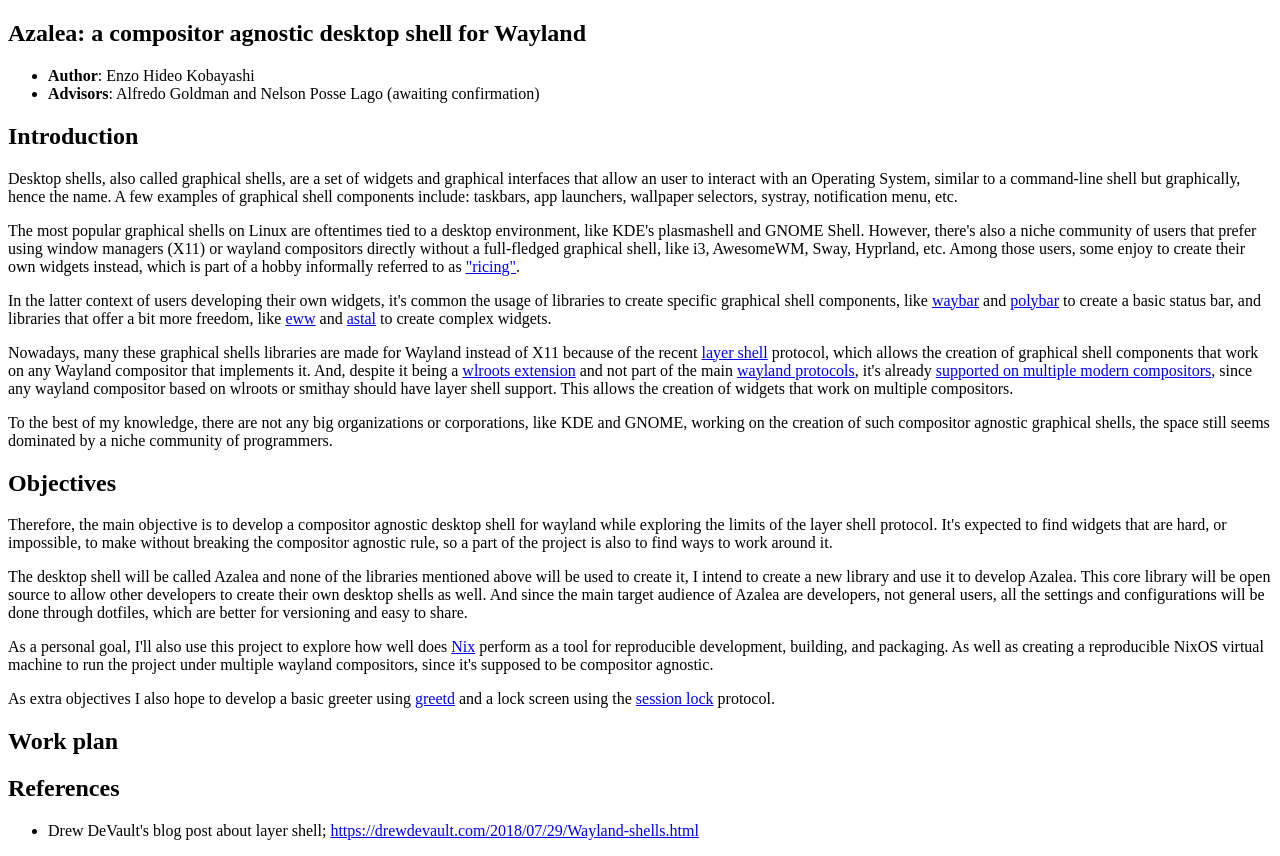
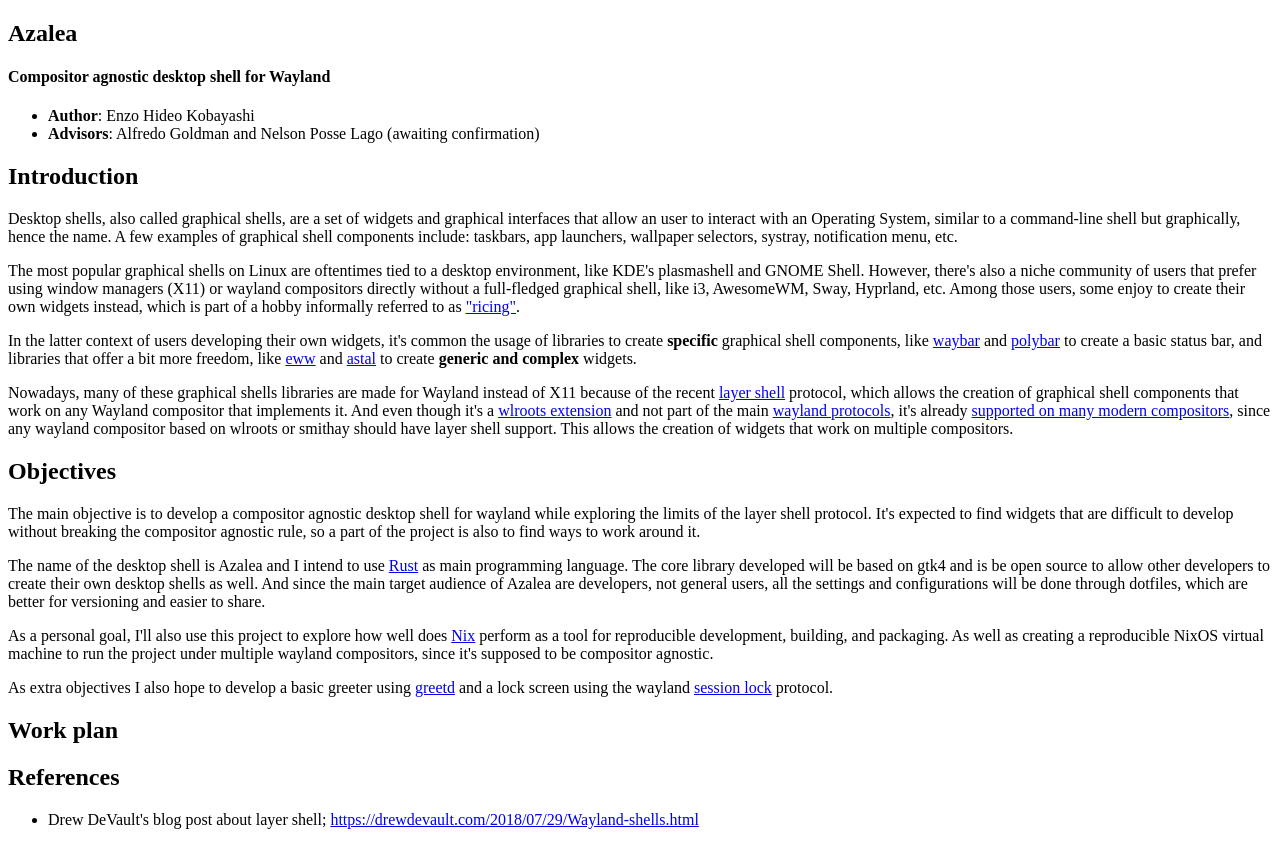
Before and after one commit to enzohideo/tcc-page, a plain HTML site: page index.html in a window 1280 px wide. Drawn offline with Linux system fonts and the light colour scheme.

Commit message:
proposal: Minor grammatical changes

```diff
--- a/index.html
+++ b/index.html
@@ -7,11 +7,14 @@
 </head>
 
 <body>
-<section class="section">
-<div class="container">
-<h1 class="title">
-  Azalea: a compositor agnostic desktop shell for Wayland
+<section>
+<div>
+<h1>
+  Azalea
 </h1>
+<h4>
+  Compositor agnostic desktop shell for Wayland
+</h4>
 <ul>
   <li><b>Author</b>: Enzo Hideo Kobayashi</li>
   <li><b>Advisors</b>: Alfredo Goldman and Nelson Posse Lago (awaiting confirmation)</li>
@@ -40,58 +43,58 @@
 
 <p>
 In the latter context of users developing their own widgets, it's common the
-usage of libraries to create specific graphical shell components, like <a
+usage of libraries to create <b>specific</b> graphical shell components, like <a
 href="https://github.com/Alexays/Waybar">waybar</a> and
 <a href="https://github.com/polybar/polybar">polybar</a>
 to create a basic status bar, and libraries that offer a bit more freedom, like
 <a href="https://github.com/elkowar/eww">eww</a> and
-<a href="https://github.com/Aylur/astal">astal</a> to create complex widgets.
+<a href="https://github.com/Aylur/astal">astal</a> to create <b>generic and complex</b> widgets.
 </p>
 
 <p>
-Nowadays, many these graphical shells libraries are made for Wayland instead of
+Nowadays, many of these graphical shells libraries are made for Wayland instead of
 X11 because of the recent
 <a href="https://wayland.app/protocols/wlr-layer-shell-unstable-v1">layer shell</a>
 protocol, which allows the creation of graphical shell components that work on
 any Wayland compositor that implements it.
-And, despite it being a
+And even though it's a
 <a href="https://gitlab.freedesktop.org/wlroots/wlr-protocols">wlroots extension</a>
 and not part of the main
 <a href="https://gitlab.freedesktop.org/wayland/wayland-protocols">wayland protocols</a>,
 it's already
 <a href="https://wayland.app/protocols/wlr-layer-shell-unstable-v1#compositor-support">supported
-on multiple modern compositors</a>, since any wayland compositor based on
+on many modern compositors</a>, since any wayland compositor based on
 wlroots or smithay should have layer shell support. This allows the creation of
 widgets that work on multiple compositors.
 </p>
 
-<p>
-To the best of my knowledge, there are not any big organizations or
-corporations, like KDE and GNOME, working on the creation of such compositor
-agnostic graphical shells, the space still seems dominated by a niche community
-of programmers.
-</p>
+<!-- <p> -->
+<!-- To the best of my knowledge, there aren't any big organizations or corporations -->
+<!-- working on the creation of such compositor agnostic graphical shells, -->
+<!-- the space still seems dominated by a niche community of programmers. -->
+<!-- </p> -->
 
 <h2>
   Objectives
 </h2>
 
 <p>
-Therefore, the main objective is to develop a compositor agnostic desktop shell
-for wayland while exploring the limits of the layer shell protocol. It's
-expected to find widgets that are hard, or impossible, to make without breaking
-the compositor agnostic rule, so a part of the project is also to find ways to
-work around it.
+The main objective is to develop a compositor agnostic desktop shell for
+          wayland while exploring the limits of the layer shell protocol. It's
+          expected to find widgets that are difficult to develop without
+          breaking the compositor agnostic rule, so a part of the project is
+          also to find ways to work around it.
 </p>
 
 <p>
-The desktop shell will be called Azalea and none of the libraries mentioned
-above will be used to create it, I intend to create a new library and use it to
-develop Azalea. This core library will be open source to allow other developers
-to create their own desktop shells as well. And since the main target audience
-of Azalea are developers, not general users, all the settings and
-configurations will be done through dotfiles, which are better for versioning
-and easy to share.
+The name of the desktop shell is Azalea and I intend to use <a
+            href="https://www.rust-lang.org/">Rust</a> as main programming
+          language. The core library developed will be based on gtk4 and is be
+          open source to allow other developers to create their own desktop
+          shells as well. And since the main target audience of Azalea are
+          developers, not general users, all the settings and configurations
+          will be done through dotfiles, which are better for versioning and
+          easier to share.
 </p>
 
 <p>
@@ -105,7 +108,7 @@
 <p>
 As extra objectives I also hope to develop a basic greeter using
 <a href="https://git.sr.ht/~kennylevinsen/greetd">greetd</a> and a
-lock screen using the <a
+lock screen using the wayland <a
 href="https://wayland.app/protocols/ext-session-lock-v1">session lock</a>
 protocol.
 </p>
```
